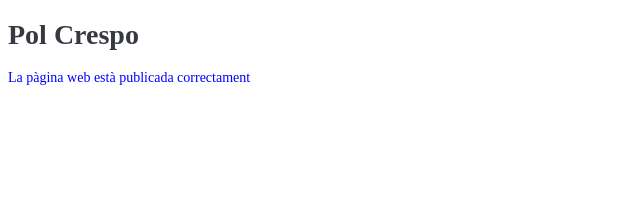
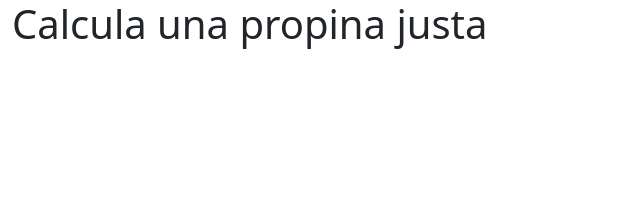
Before and after one commit to PolCrespo5/PolCrespo5.github.io, a plain HTML site: page projecteEnBlanc/index.html in a window 1280 px wide. Shown: the whole page, without its empty margins (0-640 px from the left). Drawn offline with nearby package versions, Linux system fonts and the light colour scheme.

Commit message:
Canvis realitzats

```diff
--- a/projecteEnBlanc/index.html
+++ b/projecteEnBlanc/index.html
@@ -1,10 +1,41 @@
+<!--
+    Pol Crespo
+
+    INSTRUCCIONS REPTE:
+
+    - Gent a la taula. (sino es proporciona serà default 1 persona)
+    - Qualificació servei rebut. (required) (Genial(10%) - Acceptable(5%) - Horible(0%))
+    - Total compte (cost). (required)
+
+    - Calcular propina per persona i total.
+
+
+    - Minim propina 0,5€ p/persona (si el calcul de la propina és menor s'aplica el 0,5 per persona)
+    - El percentatge sobre el cost del compte i despres dividit per num de gent a la taula
+    - Esborrar info del formulari
+    - Si hi ha dades incorrectes mantenir formulari
+
+    -HTML, CSS, JS, Bootstrap
+    -Validacions i missatges d'error (vermell)
+-->
+
+<!-- LINK: https://polcrespo5.github.io/projecteEnBlanc/-->
+
 <!DOCTYPE html>
-<html lang="en-US">
-<head>
-<link rel="stylesheet" href="style/styles.css">
-</head>
-<body>
-<h1>Pol Crespo</h1>
-<p>La pàgina web està publicada correctament</p>
-</body>
+<html lang="es">
+    <head>
+        <meta charset="UTF-8">
+        <meta name="viewport" content="width=devide-width, initial-scale=1.0">
+        <title>Calculador Propines</title>
+        <link rel="stylesheet" href="style/styles.css">
+        <link href="https://cdn.jsdelivr.net/npm/bootstrap@5.3.2/dist/css/bootstrap.min.css" rel="stylesheet" integrity="sha384-T3c6CoIi6uLrA9TneNEoa7RxnatzjcDSCmG1MXxSR1GAsXEV/Dwwykc2MPK8M2HN" crossorigin="anonymous">
+        <script src="https://cdn.jsdelivr.net/npm/bootstrap@5.3.2/dist/js/bootstrap.bundle.min.js" integrity="sha384-C6RzsynM9kWDrMNeT87bh95OGNyZPhcTNXj1NW7RuBCsyN/o0jlpcV8Qyq46cDfL" crossorigin="anonymous"></script>
+    </head>
+    <body>
+        <div class="container-fluid">
+            <div class="row" style="height: 200px">
+                <h1>Calcula una propina justa</h1>
+            </div>
+        </div>
+    </body>
 </html>
```
